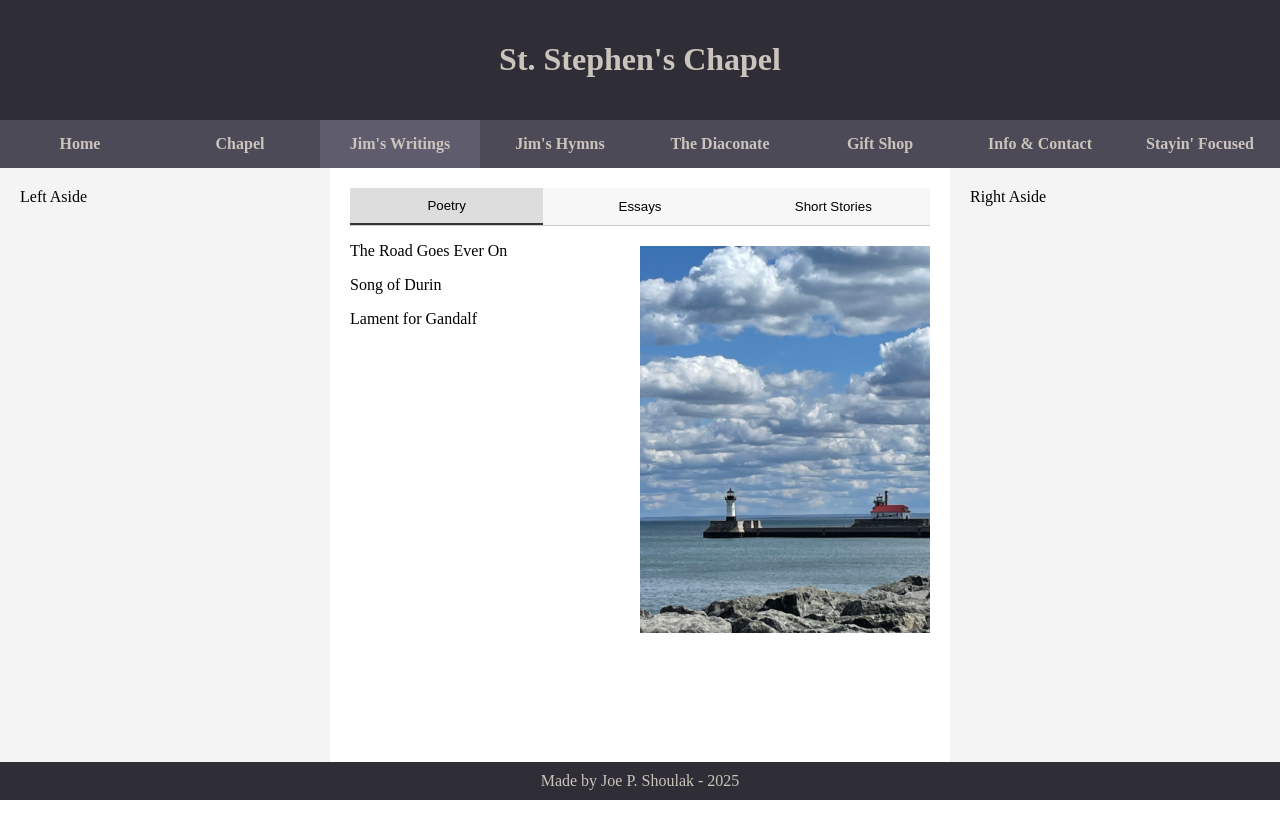
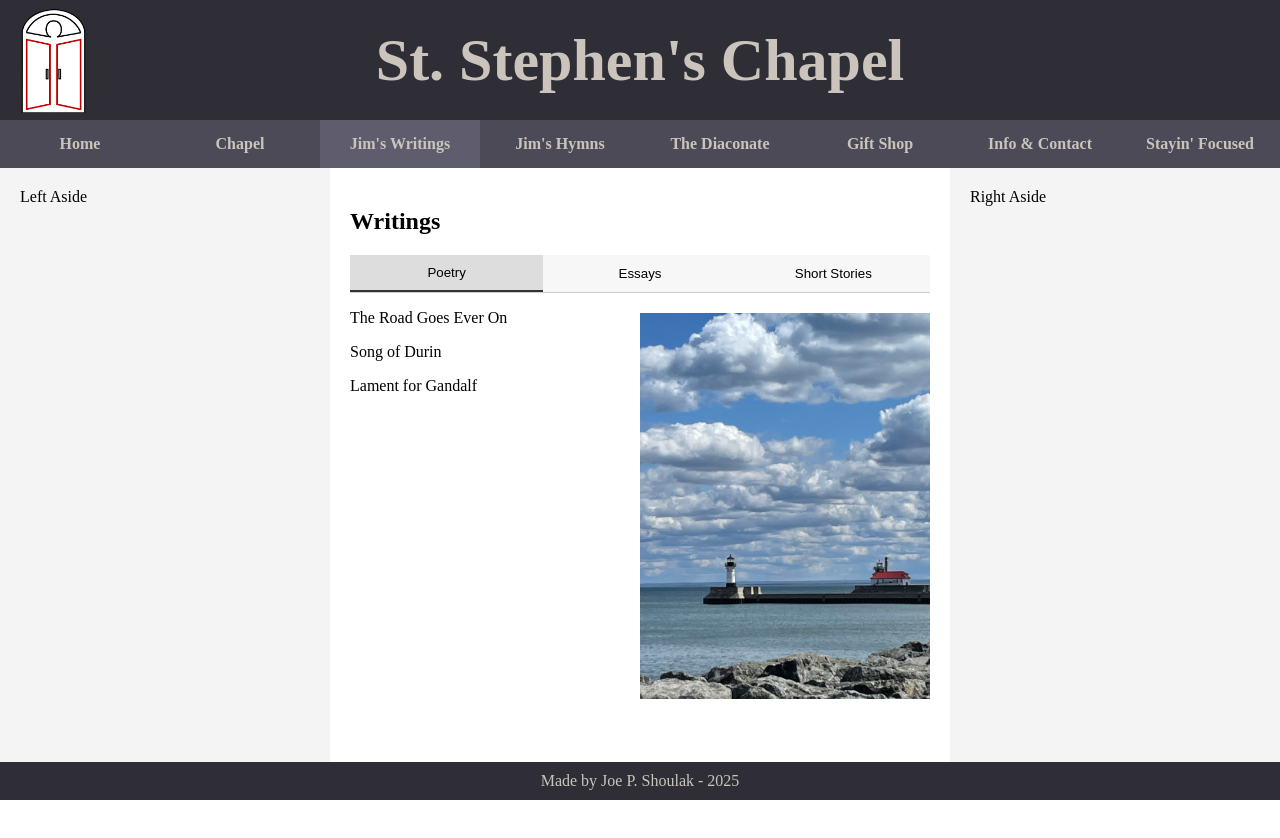
Before and after one commit to JoePShoulak/jim_site, a React (Vite) app: page /writings in a window 1280 px wide. Shown: the top 838 px of the page. Before the commit the page ends 800 px from the top, so only its background shows below. Built offline with nearby package versions, Linux system fonts and the light colour scheme.

Commit message:
polished header

```diff
--- a/src/components/Header.jsx
+++ b/src/components/Header.jsx
@@ -1,5 +1,8 @@
+import logo from "/images/logo.png"; // Adjust path if needed
+
 const Header = () => (
   <header>
+    <img src={logo} alt="St. Stephen's Chapel Logo" className="logo" />
     <h1>St. Stephen&apos;s Chapel</h1>
   </header>
 );
--- a/src/pages/Writings.jsx
+++ b/src/pages/Writings.jsx
@@ -92,6 +92,7 @@ const LeftAside = () => <aside>Left Aside</aside>;
 
 const CenterSection = () => (
   <section>
+    <h2>Writings</h2>
     <TabbedSections tabs={tabs} />
   </section>
 );
--- a/src/stylesheets/App.scss
+++ b/src/stylesheets/App.scss
@@ -23,6 +23,10 @@ html, body {
   min-height: 100%;
 }
 
+h1 {
+  font-size: 60px;
+}
+
 h3 {
   text-align: center;
 }
--- a/src/stylesheets/Components.scss
+++ b/src/stylesheets/Components.scss
@@ -10,9 +10,21 @@ dark-banner {
 
 header {
   @extend dark-banner;
-  padding: 20px;
+  display: flex;
+  align-items: center;
+  justify-content: center;
+  padding: 10px 20px;
   box-sizing: border-box;
   margin: 0;
+  height: 120px;
+  position: relative;
+
+  .logo {
+    position: absolute;
+    left: 20px;
+    max-height: 90%;
+    width: auto;
+  }
 }
 
 nav {
```
